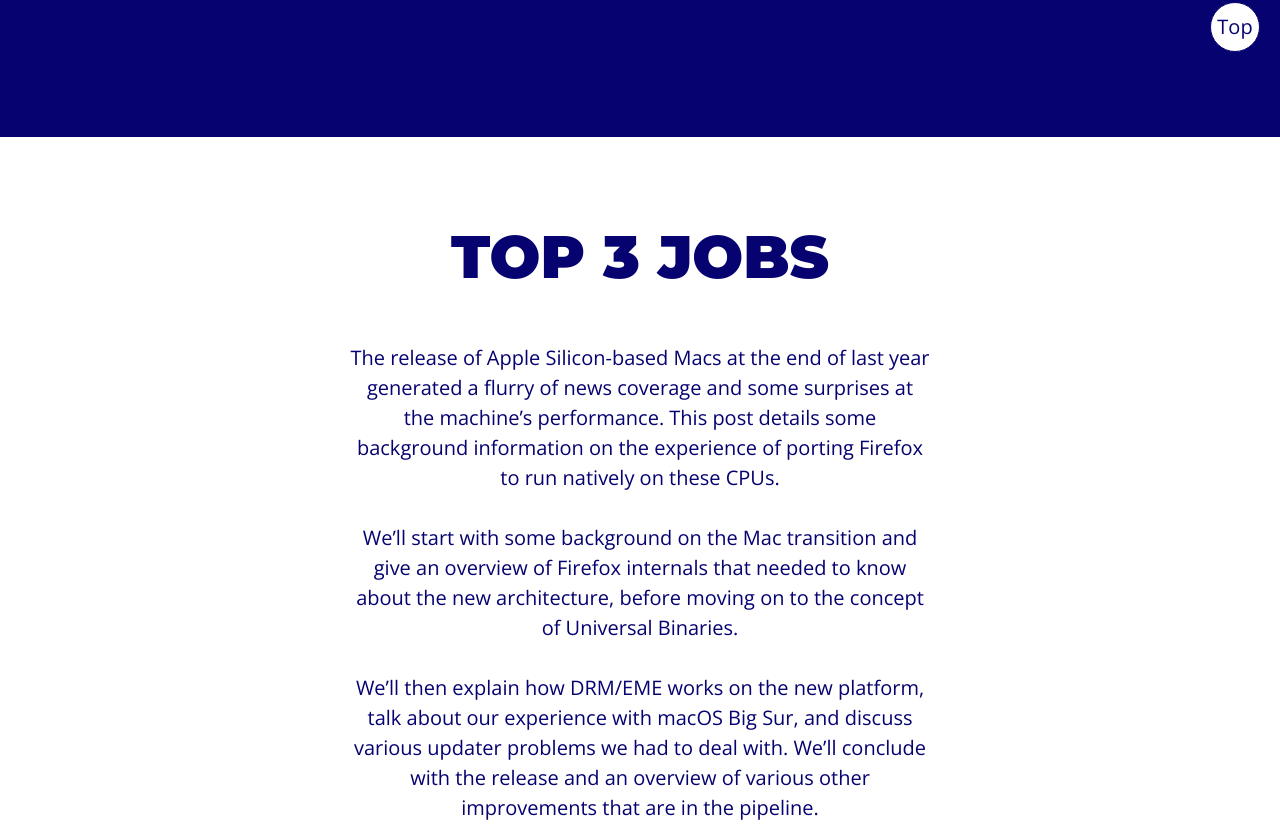
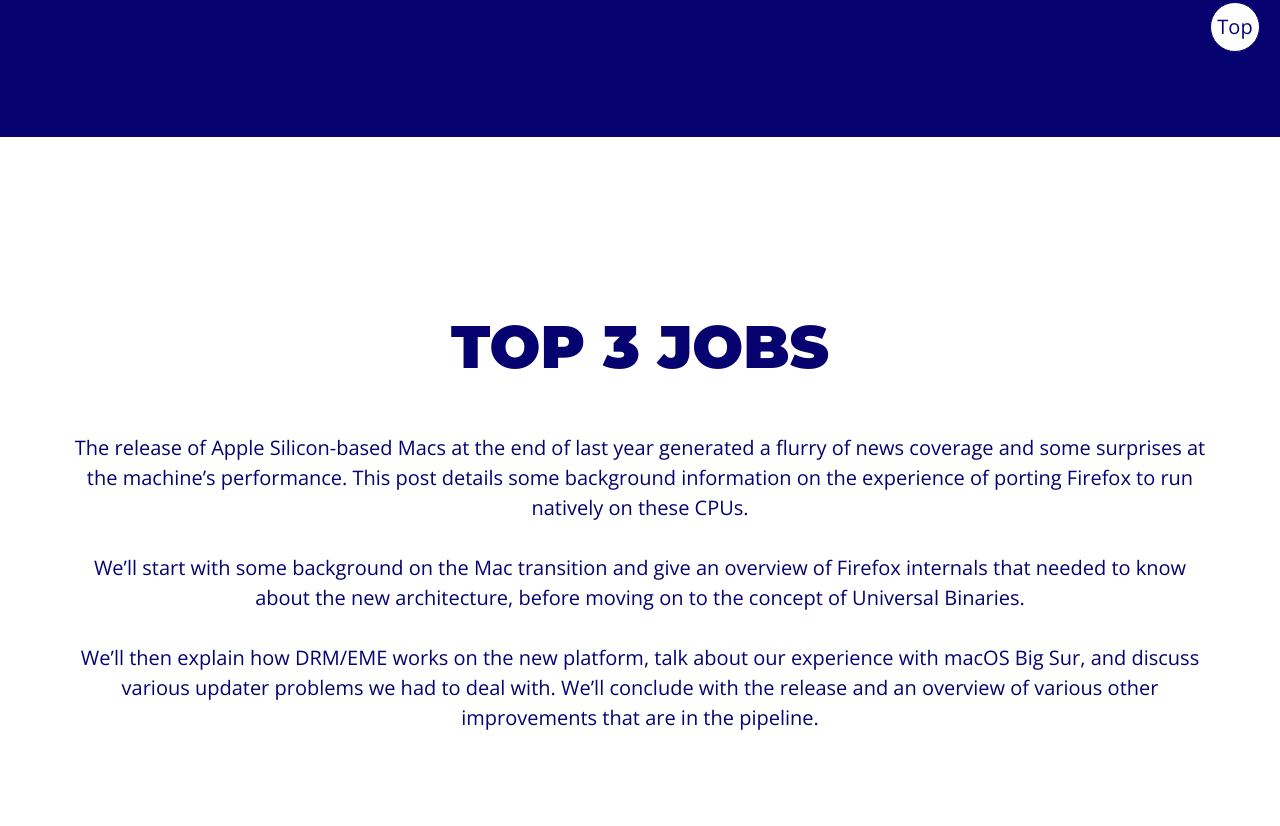
Before and after one commit to felipergalvao/ProjetoLandingPage, a plain HTML site: page index.html in a window 1280 px wide. Shown: the part 728-1554 px from the top of the page. Drawn offline with nearby package versions, Linux system fonts and the light colour scheme.

Commit message:
Alteração Width

```diff
--- a/assets/css/style.css
+++ b/assets/css/style.css
@@ -21,7 +21,7 @@
 }
 
 .top3-content {
-    width: 64rem;
+    width: 100%;
     display: flex;
     flex-direction: column;
     flex-wrap: nowrap;
```
